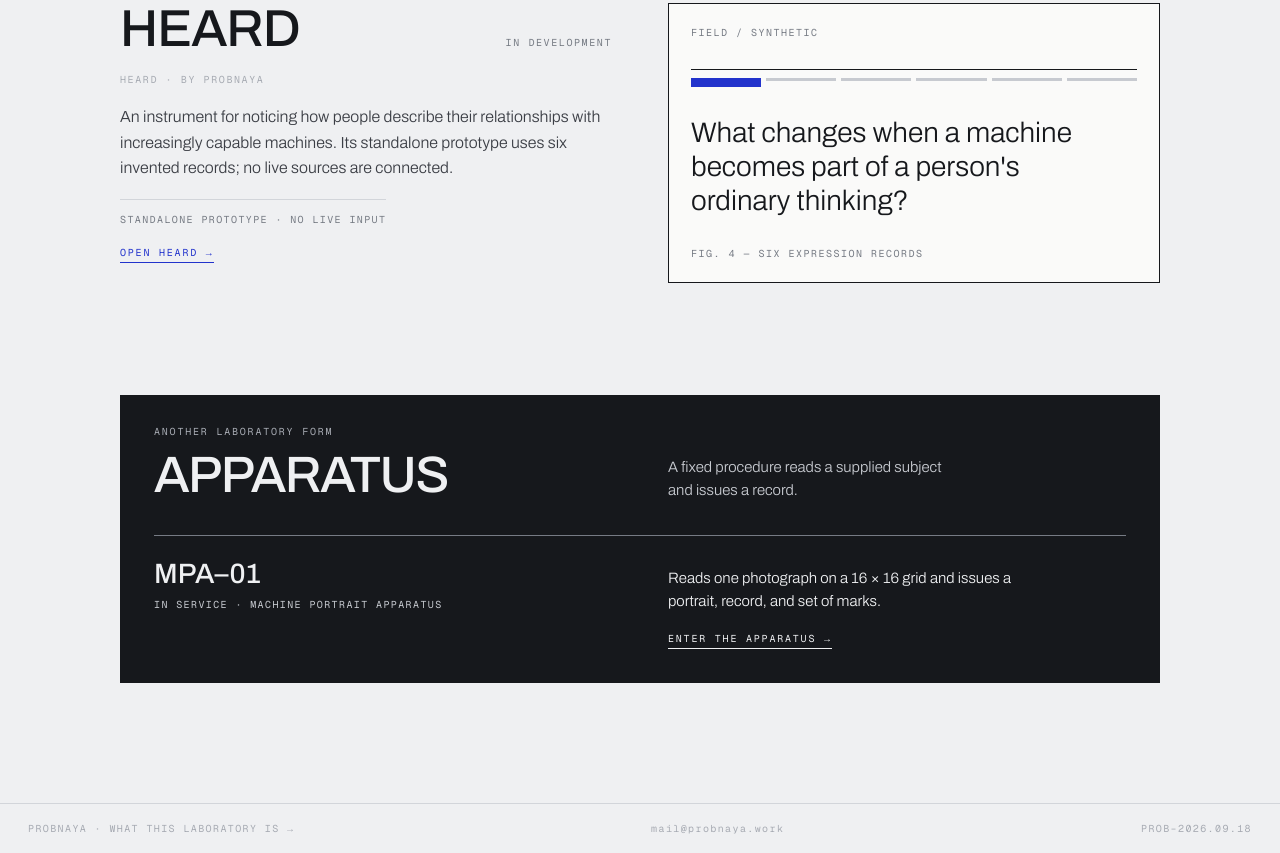
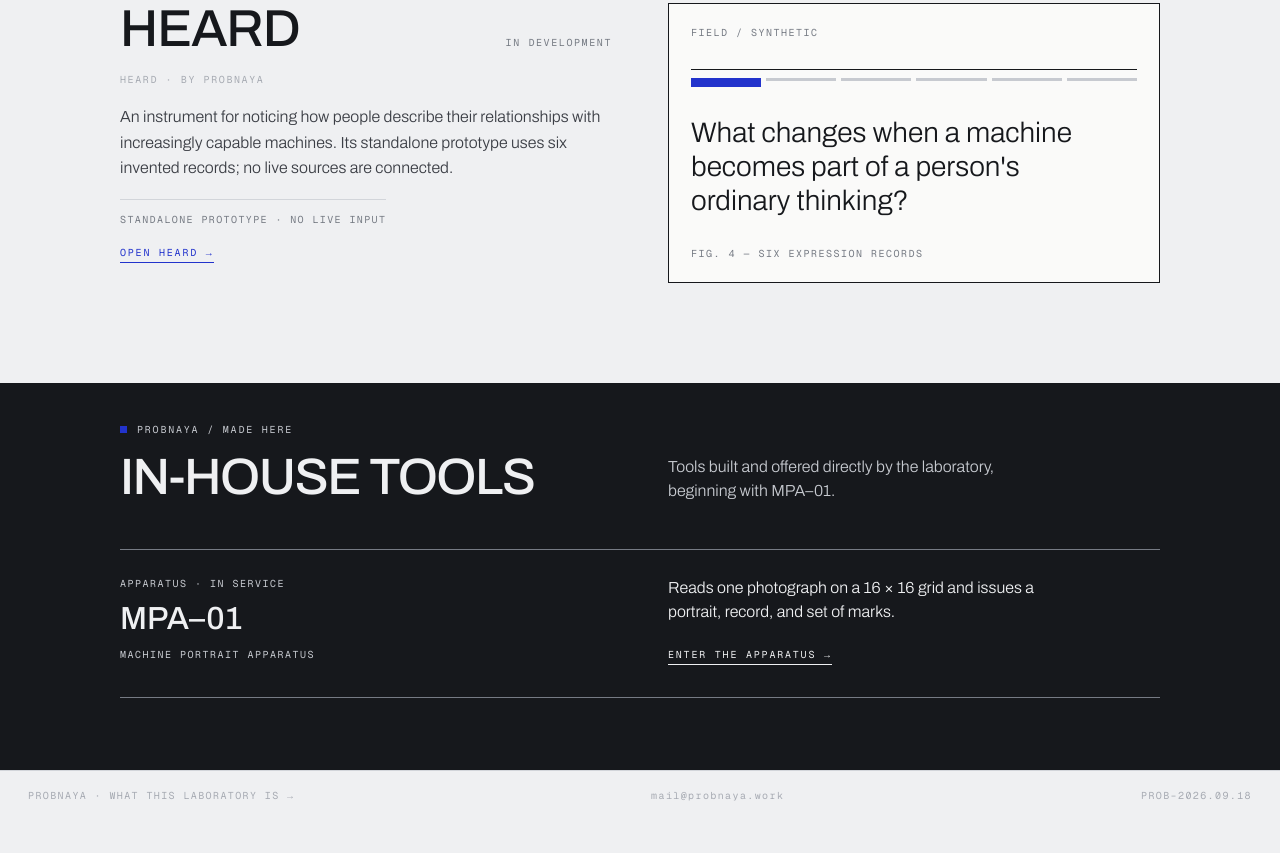
Before and after one commit to probnaya-work/surface, a website: page instruments.html in a window 1280 px wide. Shown: the part 925-1778 px from the top of the page. After the commit the page ends 1745 px from the top, so only its background shows below. Drawn offline with nearby package versions, Linux system fonts and the light colour scheme.

Commit message:
feat(instruments): group in-house tools in full-width section

```diff
--- a/css/style.css
+++ b/css/style.css
@@ -502,21 +502,25 @@ p { text-wrap: pretty; }
 .bench-note .label { color: var(--mid); }
 .bench-note .value { color: var(--faint); }
 
-/* Apparatus has its own register after the instrument entries. */
-.apparatus-section {
-  margin-top: 112px; padding: 30px 34px 34px; background: var(--ink); color: var(--paper);
-}
-.apparatus-section-head { display: grid; grid-template-columns: 1fr 1fr; gap: 12px 56px; align-items: end; }
-.apparatus-section-kicker { grid-column: 1 / -1; font: 10px var(--mono); letter-spacing: 0.18em; color: var(--faint); }
-.apparatus-section-head h2 { margin: 0; font-size: clamp(36px, 4vw, 52px); font-weight: 500; line-height: 1; letter-spacing: -0.03em; }
-.apparatus-section-head p { max-width: 34ch; margin: 0; color: var(--faint-line); font-size: 15px; font-weight: 300; line-height: 1.5; }
-.apparatus-entry { display: grid; grid-template-columns: 1fr 1fr; gap: 12px 56px; align-items: end; margin-top: 34px; padding-top: 24px; border-top: 1px solid var(--mid); }
-.apparatus-entry-identity { display: flex; flex-direction: column; gap: 9px; }
-.apparatus-entry-identity strong { font-size: 28px; font-weight: 500; line-height: 1; }
-.apparatus-entry-identity span { color: var(--faint-line); font: 10px/1.5 var(--mono); letter-spacing: 0.14em; }
-.apparatus-entry > p { max-width: 42ch; margin: 0; color: var(--paper); font-size: 15px; font-weight: 300; line-height: 1.5; }
-.apparatus-entry .action-link { grid-column: 2; justify-self: start; margin-top: 8px; color: var(--paper); border-bottom-color: var(--paper); }
-.apparatus-entry .action-link:hover { color: var(--faint-line); border-bottom-color: var(--faint-line); }
+/* The full-width field groups tools made for use inside the laboratory. */
+.instruments-page { padding-bottom: 100px; }
+.inhouse-section { background: var(--ink); color: var(--paper); }
+.inhouse-inner { max-width: 1120px; margin: 0 auto; padding: 40px 40px 72px; }
+.inhouse-head { display: grid; grid-template-columns: 1fr 1fr; gap: 16px 56px; align-items: end; }
+.inhouse-kicker { grid-column: 1 / -1; display: flex; align-items: center; gap: 10px; color: var(--faint-line); font: 10px var(--mono); letter-spacing: 0.18em; }
+.inhouse-kicker::before { content: ""; width: 7px; height: 7px; background: var(--blue); }
+.inhouse-head h2 { margin: 0; font-size: clamp(36px, 4vw, 52px); font-weight: 500; line-height: 1; letter-spacing: -0.03em; }
+.inhouse-head p { max-width: 36ch; margin: 0; color: var(--faint-line); font-size: 16px; font-weight: 300; line-height: 1.5; }
+.inhouse-list { margin-top: 46px; border-top: 1px solid var(--mid); }
+.inhouse-entry { display: grid; grid-template-columns: 1fr 1fr; gap: 56px; padding: 26px 0 32px; border-bottom: 1px solid var(--mid); }
+.inhouse-entry-identity, .inhouse-entry-body { display: flex; flex-direction: column; align-items: flex-start; }
+.inhouse-entry-identity { gap: 12px; }
+.inhouse-entry-type, .inhouse-entry-name { color: var(--faint-line); font: 10px/1.5 var(--mono); letter-spacing: 0.15em; }
+.inhouse-entry-identity h3 { margin: 0; font-size: 32px; font-weight: 500; line-height: 1; }
+.inhouse-entry-body { gap: 24px; }
+.inhouse-entry-body p { max-width: 42ch; margin: 0; font-size: 16px; font-weight: 300; line-height: 1.5; }
+.inhouse-entry .action-link { color: var(--paper); border-bottom-color: var(--paper); }
+.inhouse-entry .action-link:hover { color: var(--faint-line); border-bottom-color: var(--faint-line); }
 
 /* ---------- investigations ---------- */
 
@@ -908,11 +912,12 @@ p { text-wrap: pretty; }
 
   .instrument-block, .split, .lab-grid, .intake-grid, .record-open { grid-template-columns: 1fr; gap: 18px; }
   .instrument-block + .instrument-block { padding-top: 30px; }
-  .apparatus-section { margin-top: 84px; padding: 24px 20px 28px; }
-  .apparatus-section-head, .apparatus-entry { grid-template-columns: 1fr; gap: 18px; }
-  .apparatus-section-head p { max-width: 38ch; }
-  .apparatus-entry { margin-top: 28px; padding-top: 22px; }
-  .apparatus-entry .action-link { grid-column: 1; margin-top: 2px; }
+  .instruments-page { padding-bottom: 68px; }
+  .inhouse-inner { padding: 28px 18px 52px; }
+  .inhouse-head, .inhouse-entry { grid-template-columns: 1fr; gap: 18px; }
+  .inhouse-head p { max-width: 38ch; }
+  .inhouse-list { margin-top: 34px; }
+  .inhouse-entry { padding: 22px 0 28px; }
   .split-title .num { font-size: 48px; }
 
   .specs { grid-template-columns: 90px 1fr; }
--- a/instruments.html
+++ b/instruments.html
@@ -69,7 +69,7 @@
 </header>
 
 <main class="main">
-  <div class="page">
+  <div class="page instruments-page">
     <div class="eyebrow-row">
       <h1 class="eyebrow" style="margin:0;font-weight:400;">INSTRUMENTS</h1>
       <span class="eyebrow-meta">03 DISCLOSED</span>
@@ -135,20 +135,30 @@
         <span>FIG. 4 — SIX EXPRESSION RECORDS</span>
       </div>
     </div>
+  </div>
 
-    <section class="apparatus-section" aria-labelledby="apparatus-title">
-      <header class="apparatus-section-head">
-        <span class="apparatus-section-kicker">ANOTHER LABORATORY FORM</span>
-        <h2 id="apparatus-title">APPARATUS</h2>
-        <p>A fixed procedure reads a supplied subject and issues a record.</p>
+  <section class="inhouse-section" aria-labelledby="inhouse-title">
+    <div class="inhouse-inner">
+      <header class="inhouse-head">
+        <span class="inhouse-kicker">PROBNAYA / MADE HERE</span>
+        <h2 id="inhouse-title">IN-HOUSE TOOLS</h2>
+        <p>Tools built and offered directly by the laboratory, beginning with MPA–01.</p>
       </header>
-      <div class="apparatus-entry">
-        <div class="apparatus-entry-identity"><strong>MPA–01</strong><span>IN SERVICE · MACHINE PORTRAIT APPARATUS</span></div>
-        <p>Reads one photograph on a 16 × 16 grid and issues a portrait, record, and set of marks.</p>
-        <a class="action-link" href="/instrument-mpa-01">ENTER THE APPARATUS →</a>
+      <div class="inhouse-list">
+        <article class="inhouse-entry">
+          <div class="inhouse-entry-identity">
+            <span class="inhouse-entry-type">APPARATUS · IN SERVICE</span>
+            <h3>MPA–01</h3>
+            <span class="inhouse-entry-name">MACHINE PORTRAIT APPARATUS</span>
+          </div>
+          <div class="inhouse-entry-body">
+            <p>Reads one photograph on a 16 × 16 grid and issues a portrait, record, and set of marks.</p>
+            <a class="action-link" href="/instrument-mpa-01">ENTER THE APPARATUS →</a>
+          </div>
+        </article>
       </div>
-    </section>
-  </div>
+    </div>
+  </section>
 </main>
 
 <footer class="site-footer">
```
